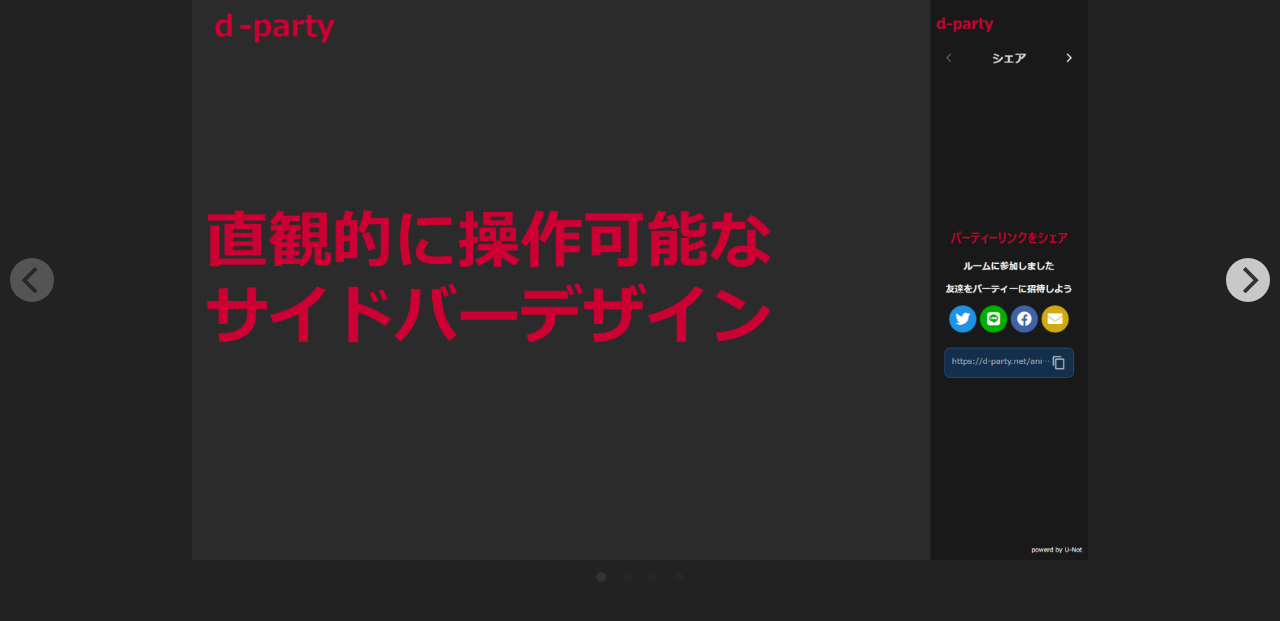
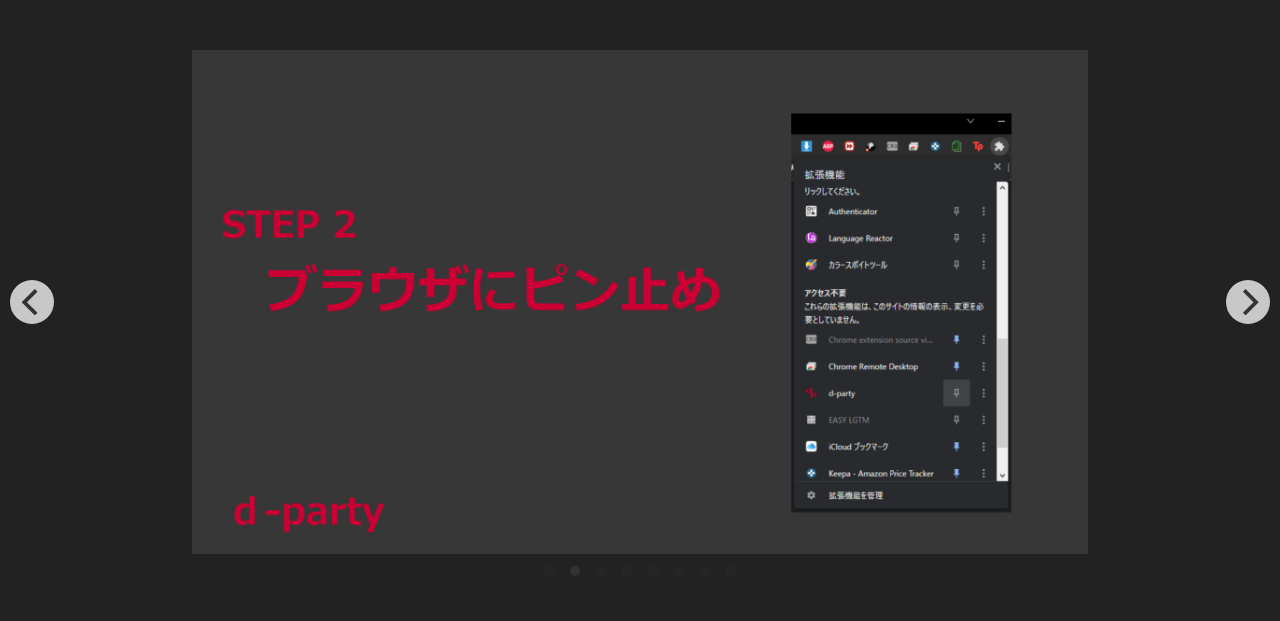
Before and after one commit to d-party/d-party-Backend, a Django app: page /usage in a window 1280 px wide. Shown: the part 56-677 px from the top of the page. Run offline with Django 4.2, Linux system fonts and the light colour scheme; some libraries are stand-ins or nearby versions.

Commit message:
usageの画像追加

```diff
--- a/Django/web/static/web/css/style.css
+++ b/Django/web/static/web/css/style.css
@@ -10,6 +10,9 @@ body {
   max-width: 100%;
   height: 100%;
 }
+.carousel {
+  margin-top: 50px;
+}
 .carousel-image {
   width: 70%;
   object-fit: cover;
--- a/Django/web/templates/usage.html
+++ b/Django/web/templates/usage.html
@@ -3,10 +3,14 @@
 {% block content %}
 <!-- Flickity HTML init -->
 <div class="carousel"
-  data-flickity='{ "imagesLoaded": true, "percentPosition": false }'>
-    <img src="{% static "web/img/screenshot_reaction.png" %}" alt="cat nose"  class="carousel-image"/>
-    <img src="{% static "web/img/screenshot_reaction.png" %}" alt="cat nose"  class="carousel-image"/>
-    <img src="{% static "web/img/screenshot_reaction.png" %}" alt="cat nose"  class="carousel-image"/>
-    <img src="{% static "web/img/screenshot_reaction.png" %}" alt="cat nose"  class="carousel-image"/>
+  data-flickity='{ "imagesLoaded": true, "percentPosition": false, "autoPlay": 5000}'>
+    <img src="{% static "web/img/usage/step1_login.png" %}" alt="step1"  class="carousel-image"/>
+    <img src="{% static "web/img/usage/step2_pin.png" %}" alt="step2"  class="carousel-image"/>
+    <img src="{% static "web/img/usage/step3_setting.png" %}" alt="step3"  class="carousel-image"/>
+    <img src="{% static "web/img/usage/step4_anime_list.png" %}" alt="step4"  class="carousel-image"/>
+    <img src="{% static "web/img/usage/step5_anime_list.png" %}" alt="step5"  class="carousel-image"/>
+    <img src="{% static "web/img/usage/step6_room.png" %}" alt="step6"  class="carousel-image"/>
+    <img src="{% static "web/img/usage/step7_share.png" %}" alt="step7"  class="carousel-image"/>
+    <img src="{% static "web/img/usage/step8_endcard.png" %}" alt="step8"  class="carousel-image"/>
 </div>
 {% endblock %}
```
Also changed, not shown: Django/web/static/web/img/usage/step1_login.png (added), Django/web/static/web/img/usage/step2_pin.png (added), Django/web/static/web/img/usage/step3_setting.png (added), Django/web/static/web/img/usage/step4_anime_list.png (added), Django/web/static/web/img/usage/step5_anime_list.png (added), Django/web/static/web/img/usage/step6_room.png (added), Django/web/static/web/img/usage/step7_share.png (added), Django/web/static/web/img/usage/step8_endcard.png (added).
